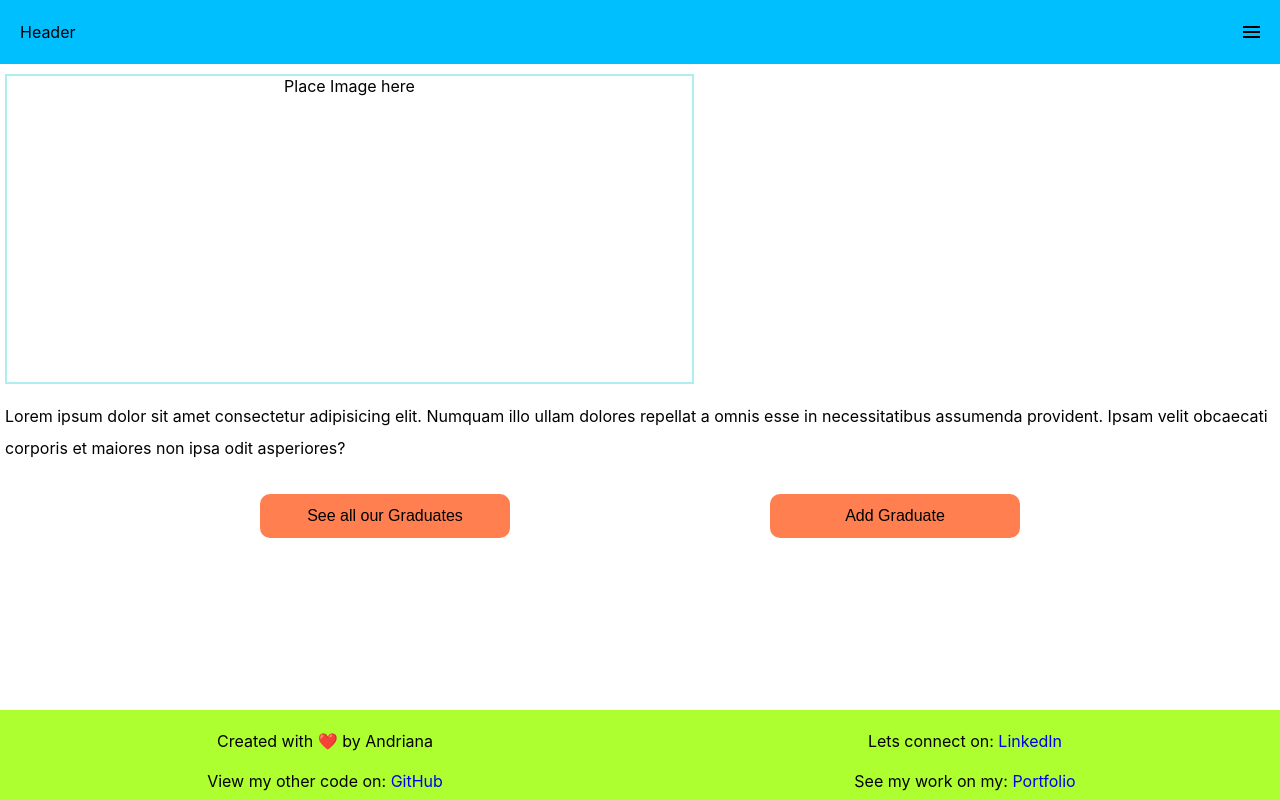
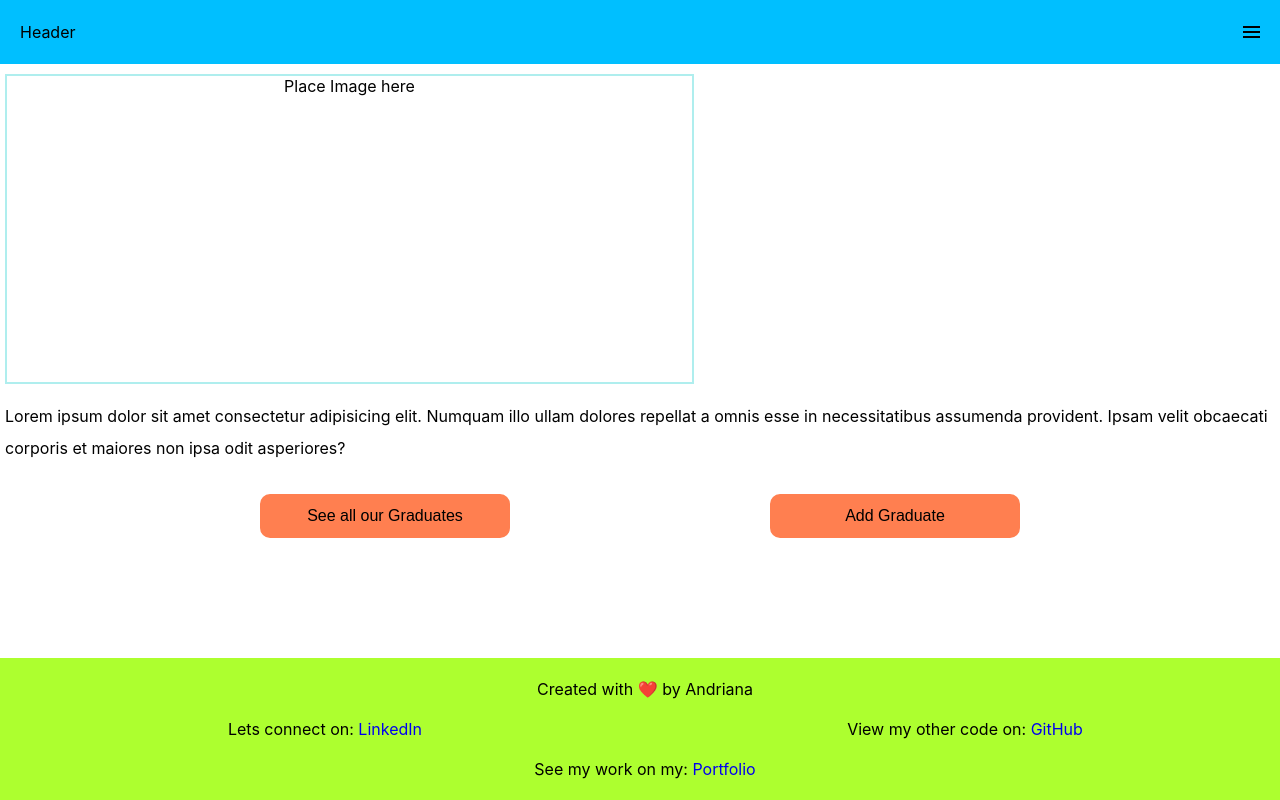
Before and after one commit to AndrianaOS/graduates-page, a React (Create React App) app: page / in a window 1280 px wide. Built offline with nearby package versions, Linux system fonts and the light colour scheme.

Commit message:
Add id to each paragragh
ID added to paragraphs for grid placement of footer

```diff
--- a/src/components/Footer/Footer.jsx
+++ b/src/components/Footer/Footer.jsx
@@ -4,8 +4,8 @@ import "./footer.css";
 const Footer = () => {
   return (
     <div className="footer">
-      <p>Created with ❤️ by Andriana</p>
-      <p>
+      <p id="creator">Created with ❤️ by Andriana</p>
+      <p id="linkedin">
         Lets connect on:{" "}
         <a
           href="https://www.linkedin.com/in/andriana-saffo/"
@@ -14,13 +14,13 @@ const Footer = () => {
           LinkedIn
         </a>
       </p>
-      <p>
+      <p id="github">
         View my other code on:{" "}
         <a href="https://github.com/AndrianaOS" className="socials">
           GitHub
         </a>
       </p>
-      <p>
+      <p id="portfolio">
         See my work on my:{" "}
         <a href="https://cv-portfolio.onrender.com/" className="socials">
           Portfolio
```
